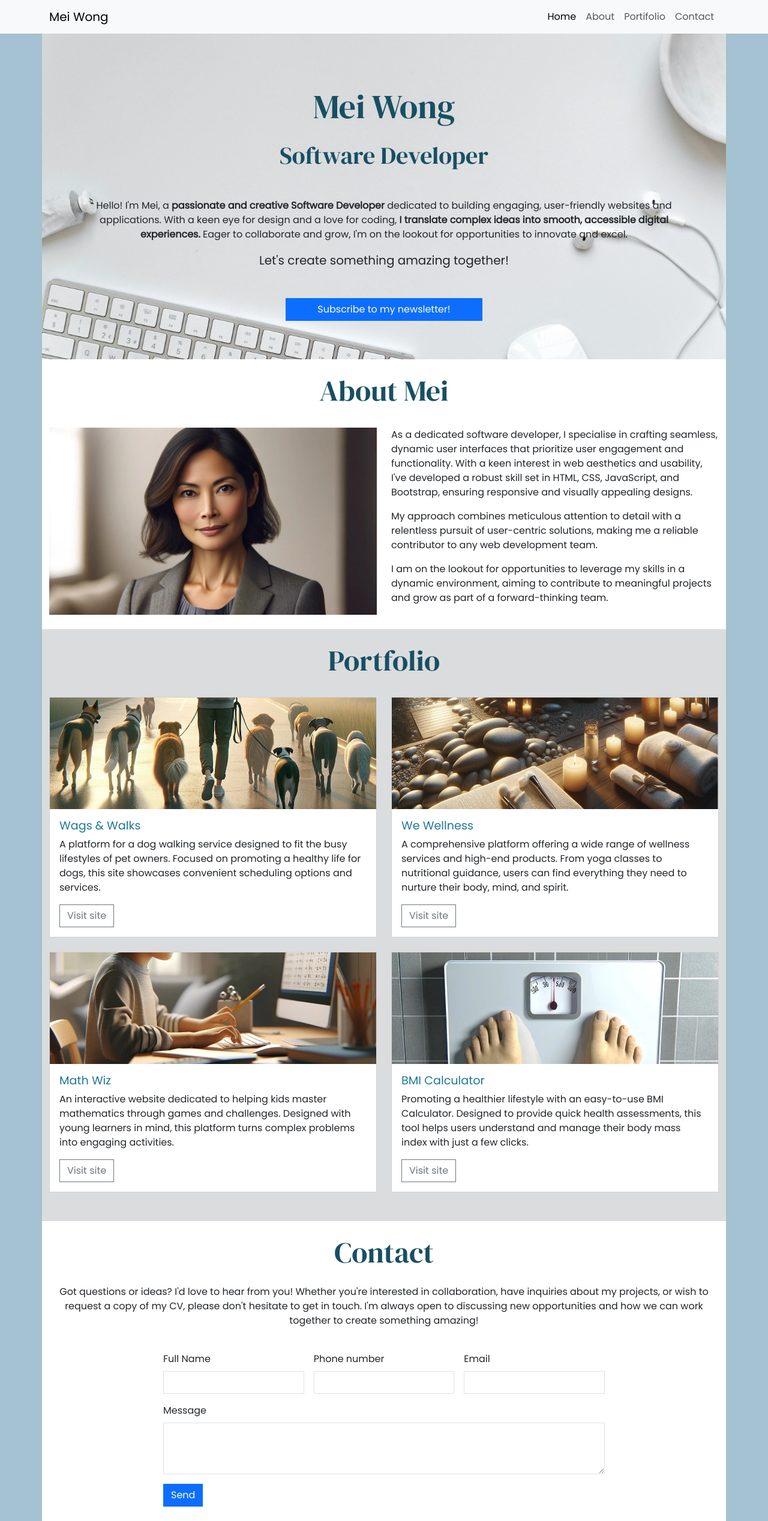
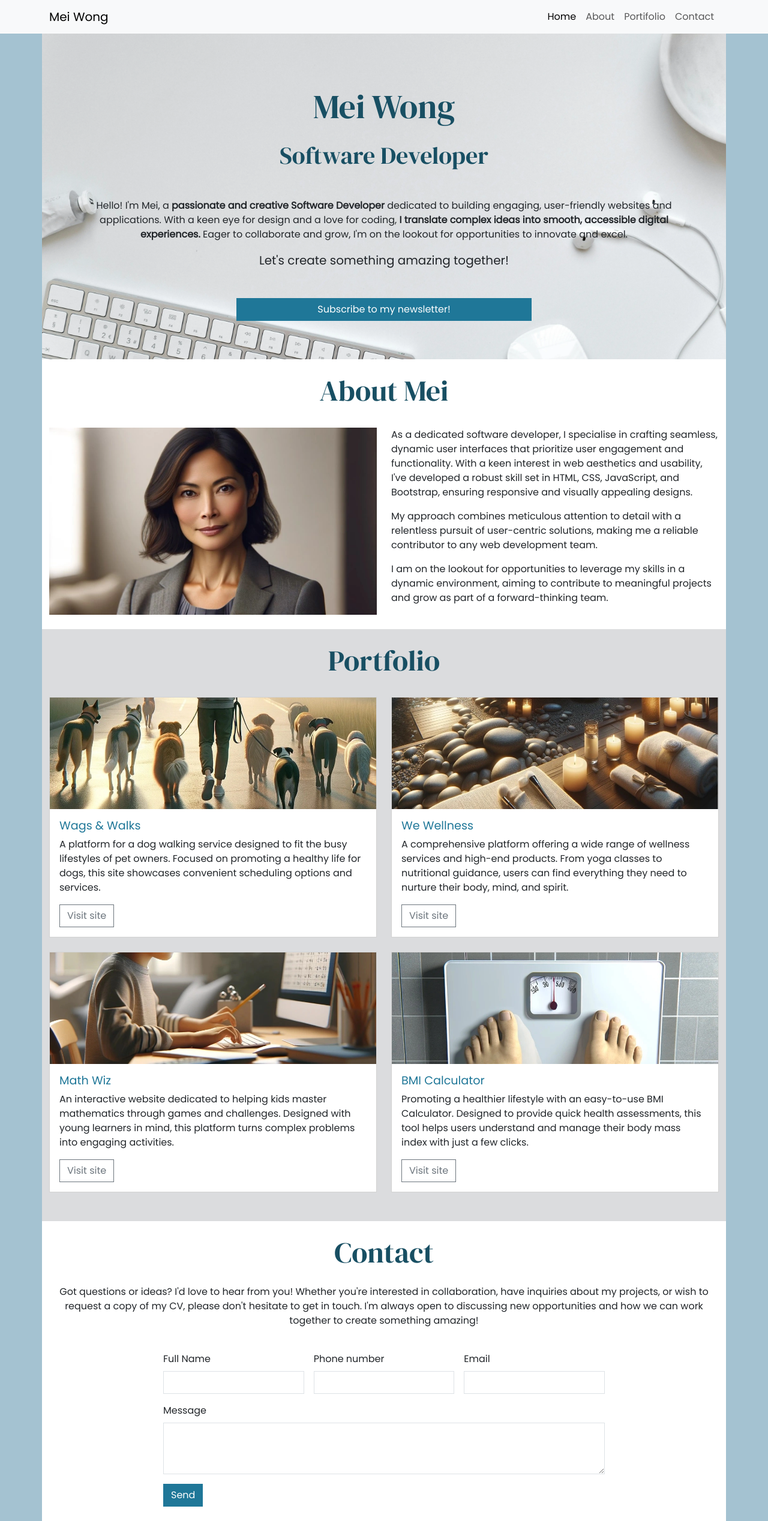
Before and after one commit to mlucasmichel/mei-wong, a plain HTML site: page index.html in a window 1280 px wide. Shown: the whole page at 60% size. Drawn offline with nearby package versions, Linux system fonts and the light colour scheme.

Commit message:
Add custom button css styles

```diff
--- a/assets/css/style.css
+++ b/assets/css/style.css
@@ -21,6 +21,15 @@ h1, h2 {
 
 .sharp-corners, .sharp-corners * {
     border-radius: 0;
+}
+
+.custom-button {
+    background-color: #1f7798;
+    border-color: #1f7798;
+}
+.custom-button:hover {
+    background-color: #1d6d8a;
+    border-color: #1d6d8a;
 }
 
 /* Hero section */
@@ -60,6 +69,7 @@ h1, h2 {
     background-color: white;
 }
 
+
 /* Media queries */
 @media screen and (min-width: 1200px) {
     /* Fixes all portfolio cards being too tall on xl screens */
--- a/index.html
+++ b/index.html
@@ -66,7 +66,7 @@
             </div>
 
             <!-- Button trigger modal -->
-            <button type="button" class="btn btn-primary col-10 col-md-4 mx-4 sharp-corners" data-bs-toggle="modal"
+            <button type="button" class="btn btn-primary col-10 col-md-6 mx-4 sharp-corners custom-button" data-bs-toggle="modal"
                 data-bs-target="#newsletter-modal">
                 Subscribe to my newsletter!
             </button>
@@ -211,7 +211,7 @@
                         <textarea class="form-control" id="message" rows="3"></textarea>
                     </div>
                     <div class="col-12">
-                        <button type="submit" class="btn btn-primary">Send</button>
+                        <button type="submit" class="btn btn-primary custom-button">Send</button>
                     </div>
                 </form>
             </div>
@@ -243,7 +243,7 @@
                                         <input type="email" class="form-control" id="email">
                                     </div>
                                     <div class="col-12">
-                                        <button type="submit" class="btn btn-primary">Sign up!</button>
+                                        <button type="submit" class="btn btn-primary custom-button">Sign up!</button>
                                     </div>
                                 </form>
                             </div>
```
